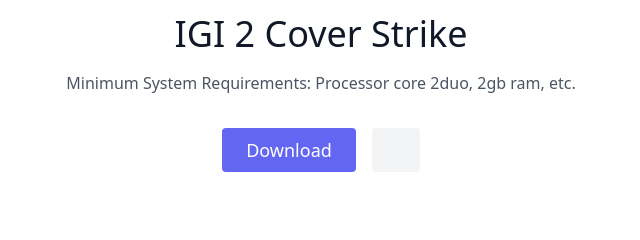
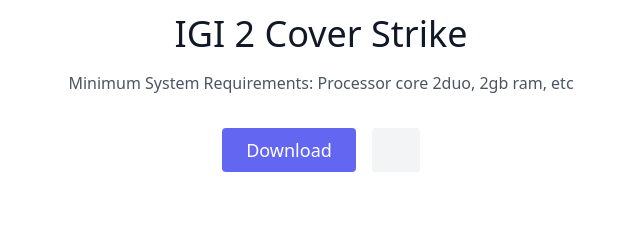
Before and after one commit to Sambhav987/drtrex, a plain HTML site: page index.html in a window 1280 px wide. Shown: the part 512-752 px from the top of the page, 319-959 px from the left. Drawn offline with nearby package versions, Linux system fonts and the light colour scheme.

Commit message:
Update index.html

```diff
--- a/index.html
+++ b/index.html
@@ -29,13 +29,12 @@
           </button>
         </div>
       </header>
-
       <section class="text-gray-600 body-font">
         <div class="container mx-auto flex px-5 py-24 items-center justify-center flex-col">
           <img class="lg:w-2/6 md:w-3/6 w-5/6 mb-10 object-cover object-center rounded" alt="hero" src="https://upload.wikimedia.org/wikipedia/en/thumb/5/5a/Igi2box.jpg/220px-Igi2box.jpg">
           <div class="text-center lg:w-2/3 w-full">
             <h1 class="title-font sm:text-4xl text-3xl mb-4 font-medium text-gray-900">IGI 2 Cover Strike</h1>
-            <p class="mb-8 leading-relaxed">Minimum System Requirements: Processor core 2duo, 2gb ram, etc.</p>
+            <p class="mb-8 leading-relaxed">Minimum System Requirements: Processor core 2duo, 2gb ram, etc</p>
             <div class="flex justify-center">
               <a href="http://www.mediafire.com/file/w6qxq4be7kgn6k6/IGI_2_-_Cover_Strike_Full_Game_-_By_AllTypeHacks.exe/file" download>
               <button class="inline-flex text-white bg-indigo-500 border-0 py-2 px-6 focus:outline-none hover:bg-indigo-600 rounded text-lg">Download</button></a>
```
